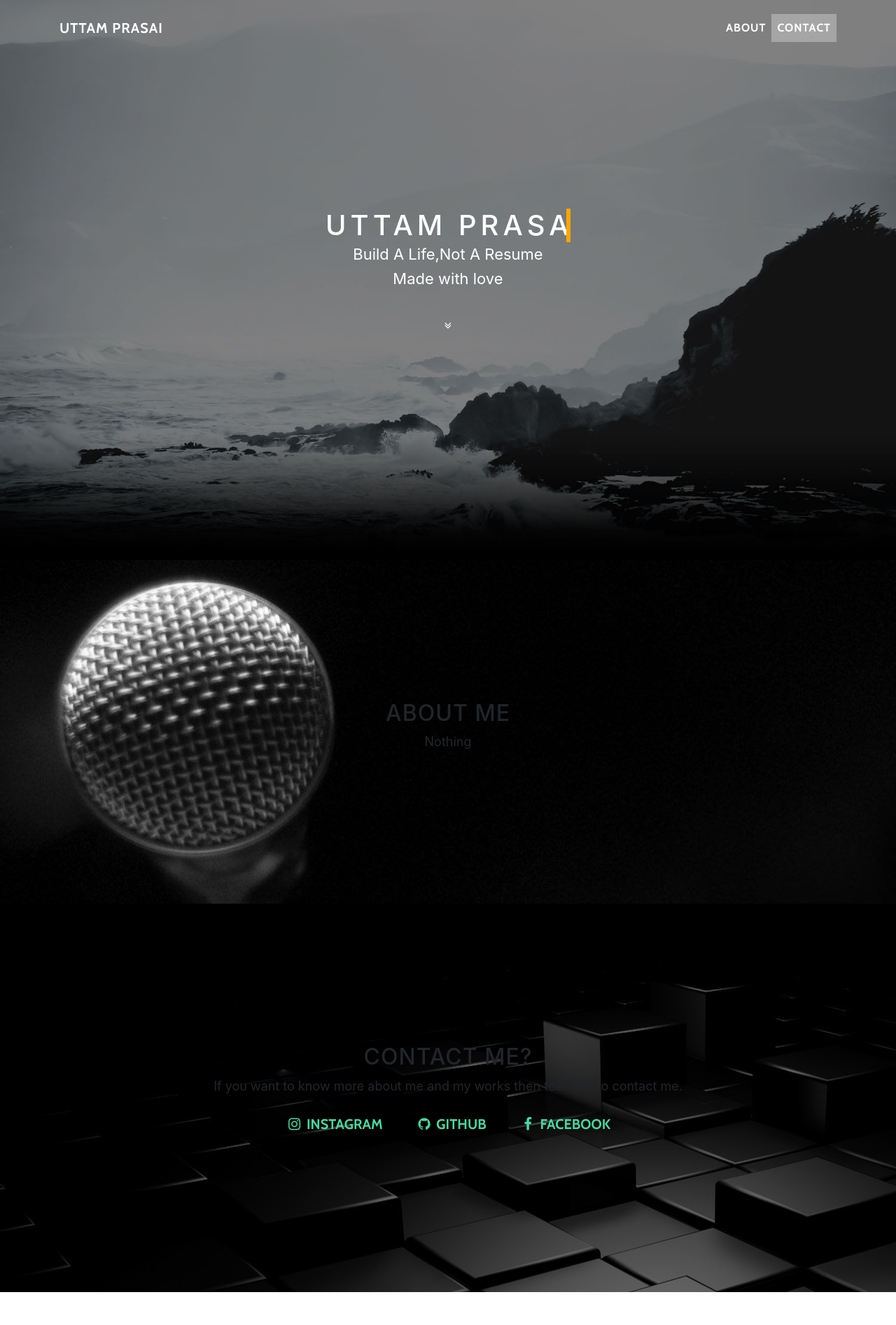
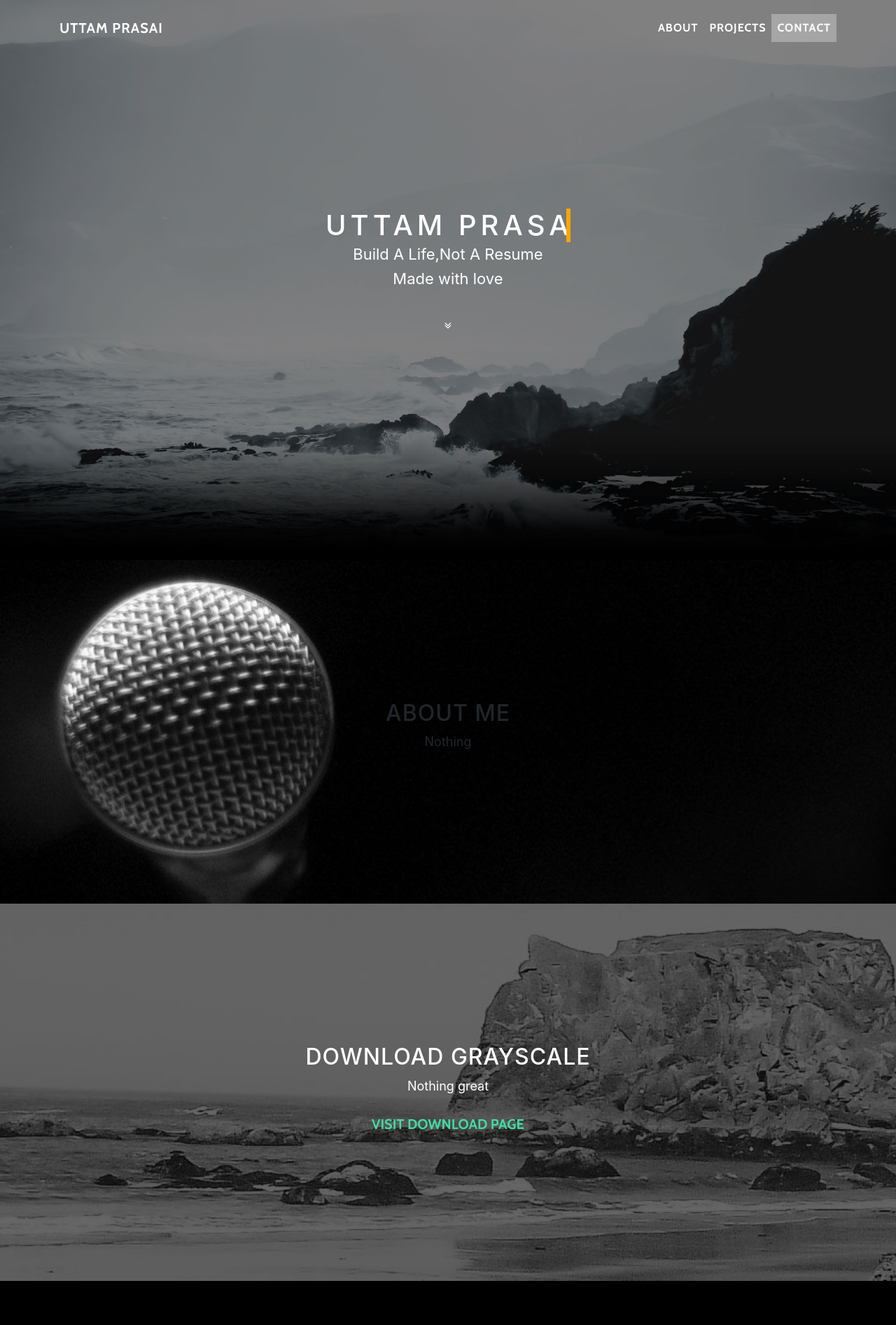
Before and after one commit to prasaiuttam/prasaiuttam.github.io, a website with bundled scripts: page index.html in a window 1280 px wide. Shown: the top 1893 px of the page at 70% size. Built offline with nearby package versions, Linux system fonts and the light colour scheme.

Commit message:
Update index.html

```diff
--- a/index.html
+++ b/index.html
@@ -2,6 +2,7 @@
 <html lang="en">
 
   <head>
+
 
     <meta charset="utf-8">
     <meta name="viewport" content="width=device-width, initial-scale=1, shrink-to-fit=no">
@@ -16,25 +17,23 @@
 
 
 
-
     <title>Uttam Prasai</title>
 
-
-    <!-- Bootstrap core CSS -->
     <link href="vendor/bootstrap/css/bootstrap.min.css" rel="stylesheet">
 
     <!-- Custom fonts for this template -->
     <link href="vendor/font-awesome/css/font-awesome.min.css" rel="stylesheet" type="text/css">
-    <link href="https://fonts.googleapis.com/css?family=Lora:400,7S00,400italic,700italic" rel="stylesheet" type="text/css">
-    <link href='https://fonts.googleapis.com/css?family=Cabin:700' rel='stylesheet' type='text/css'>
+    <link href="https://fonts.googleapis.com/css?family=Lora:400,700,400italic,700italic" rel="stylesheet" type="text/css">
+   <link href='https://fonts.googleapis.com/css?family=Cabin:700' rel='stylesheet' type='text/css'>
 
 
 
 
     <!-- Custom styles for this template -->
-    <link href="css/grayscale.min.css" rel="stylesheet">
+      <link href="css/grayscale.min.css" rel="stylesheet">
 
-        <link href="css/custom.css" rel="stylesheet">
+
+     <link href="css/custom.css" rel="stylesheet">
 
 
 
@@ -56,6 +55,9 @@
             <li class="nav-item">
               <a class="nav-link js-scroll-trigger" href="#about">About</a>
             </li>
+              <li class="nav-item">
+              <a class="nav-link js-scroll-trigger" href="#download">Projects</a>
+               </li>
            <!--  <li class="nav-item">
               <a class="nav-link js-scroll-trigger" href="#download">Download</a>
             </li> -->
@@ -105,16 +107,16 @@
       </div>
     </section>
 
-    <!-- Download Section -->
-    <!-- <section id="download" class="download-section content-section text-center">
+
+     <section id="download" class="download-section content-section text-center">
       <div class="container">
         <div class="col-lg-8 mx-auto">
           <h2>Download Grayscale</h2>
-          <p>You can download Grayscale for free on the preview page at Start Bootstrap.</p>
+          <p>Nothing great</p>
           <a href="http://startbootstrap.com/template-overviews/grayscale/" class="btn btn-default btn-lg">Visit Download Page</a>
         </div>
       </div>
-    </section> -->
+    </section>
 
     <!-- Contact Section -->
     <section id="contact" class="content-section text-center image1">
```
